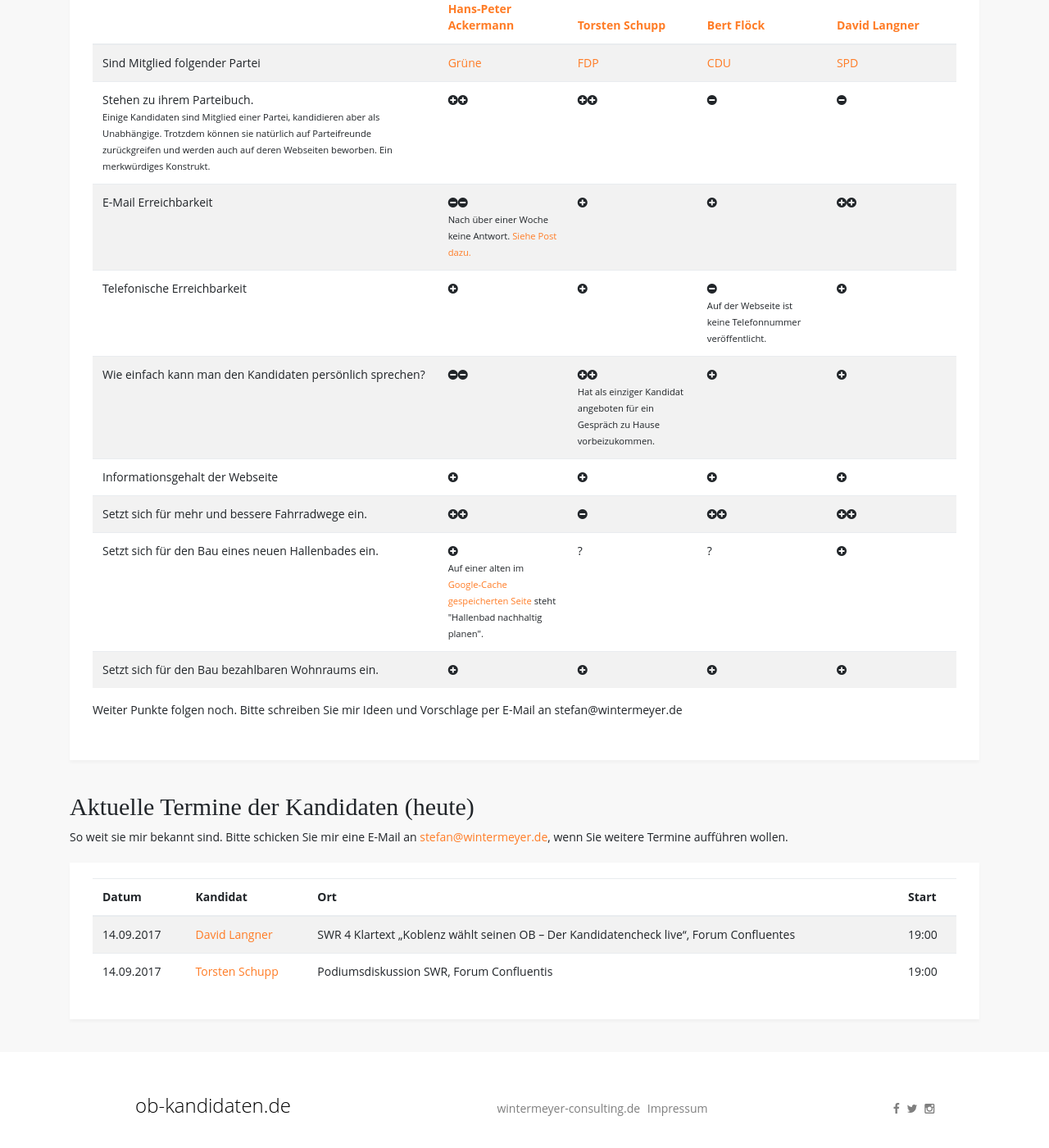
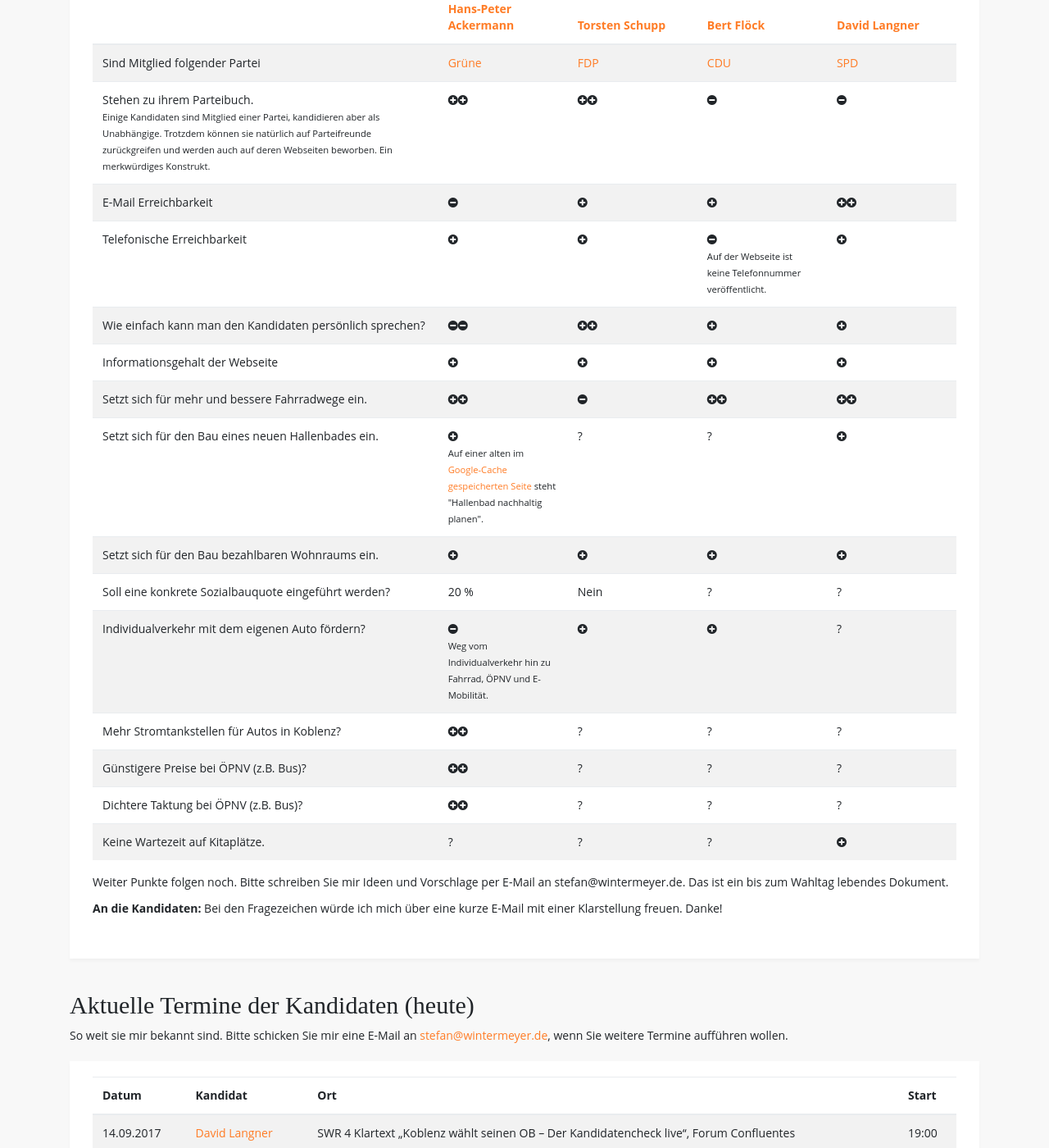
Before and after one commit to wintermeyer/www.ob-kandidaten.de, a Jekyll site: the page built from jekyll/index.html, in a window 1280 px wide and 1400 px high, scrolled down 1744 px. Shown: the whole window at 82% size. Built offline with Jekyll 4.4.1, drawn with Linux system fonts in a browser that asks for light colours.

Commit message:
Text Updates

```diff
--- a/jekyll/_includes/vergleichstabelle.html
+++ b/jekyll/_includes/vergleichstabelle.html
@@ -38,7 +38,7 @@
             </tr>
             <tr>
               <td>E-Mail Erreichbarkeit</td>
-              <td><i class="fa fa-minus-circle"></i><i class="fa fa-minus-circle"></i><br /><small>Nach über einer Woche keine Antwort. <a href="/2017/09/13/keine-antwort-von-hans-peter-ackermann.html">Siehe Post dazu.</a></small></td>
+              <td><i class="fa fa-minus-circle"></i></td>
               <td><i class="fa fa-plus-circle"></i></td>
               <td><i class="fa fa-plus-circle"></i></td>
               <td><i class="fa fa-plus-circle"></i><i class="fa fa-plus-circle"></i></td>
@@ -53,7 +53,7 @@
             <tr>
               <td>Wie einfach kann man den Kandidaten persönlich sprechen?</td>
               <td><i class="fa fa-minus-circle"></i><i class="fa fa-minus-circle"></i></td>
-              <td><i class="fa fa-plus-circle"></i><i class="fa fa-plus-circle"></i><br /><small>Hat als einziger Kandidat angeboten für ein Gespräch zu Hause vorbeizukommen.</small></td>
+              <td><i class="fa fa-plus-circle"></i><i class="fa fa-plus-circle"></i></td>
               <td><i class="fa fa-plus-circle"></i></td>
               <td><i class="fa fa-plus-circle"></i></td>
             </tr>
@@ -85,9 +85,52 @@
               <td><i class="fa fa-plus-circle"></i></td>
               <td><i class="fa fa-plus-circle"></i></td>
             </tr>
+            <tr>
+              <td>Soll eine konkrete Sozialbauquote eingeführt werden?</td>
+              <td>20 %</td>
+              <td>Nein</td>
+              <td>?</td>
+              <td>?</td>
+            </tr>
+            <tr>
+              <td>Individualverkehr mit dem eigenen Auto fördern?</td>
+              <td><i class="fa fa-minus-circle"></i><br /><small>Weg vom Individualverkehr hin zu Fahrrad, ÖPNV und E-Mobilität.</small></td>
+              <td><i class="fa fa-plus-circle"></i></td>
+              <td><i class="fa fa-plus-circle"></i></td>
+              <td>?</td>
+            </tr>
+            <tr>
+              <td>Mehr Stromtankstellen für Autos in Koblenz?</td>
+              <td><i class="fa fa-plus-circle"></i><i class="fa fa-plus-circle"></i></td>
+              <td>?</td>
+              <td>?</td>
+              <td>?</td>
+            </tr>
+            <tr>
+              <td>Günstigere Preise bei ÖPNV (z.B. Bus)?</td>
+              <td><i class="fa fa-plus-circle"></i><i class="fa fa-plus-circle"></i></td>
+              <td>?</td>
+              <td>?</td>
+              <td>?</td>
+            </tr>
+            <tr>
+              <td>Dichtere Taktung bei ÖPNV (z.B. Bus)?</td>
+              <td><i class="fa fa-plus-circle"></i><i class="fa fa-plus-circle"></i></td>
+              <td>?</td>
+              <td>?</td>
+              <td>?</td>
+            </tr>
+            <tr>
+              <td>Keine Wartezeit auf Kitaplätze.</td>
+              <td>?</td>
+              <td>?</td>
+              <td>?</td>
+              <td><i class="fa fa-plus-circle"></i></td>
+            </tr>
           </tbody>
         </table>
-        <p>Weiter Punkte folgen noch. Bitte schreiben Sie mir Ideen und Vorschlage per E-Mail an stefan@wintermeyer.de</p>
+        <p>Weiter Punkte folgen noch. Bitte schreiben Sie mir Ideen und Vorschlage per E-Mail an stefan@wintermeyer.de. Das ist ein bis zum Wahltag lebendes Dokument.</p>
+        <p><strong>An die Kandidaten:</strong> Bei den Fragezeichen würde ich mich über eine kurze E-Mail mit einer Klarstellung freuen. Danke!</p>
       </div>
     </div>
   </div>
```
